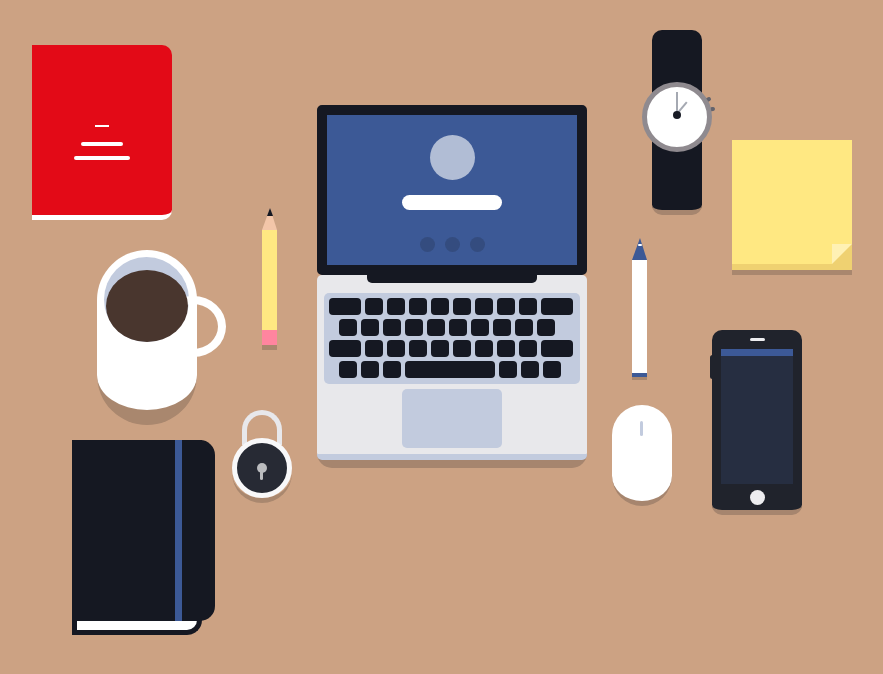
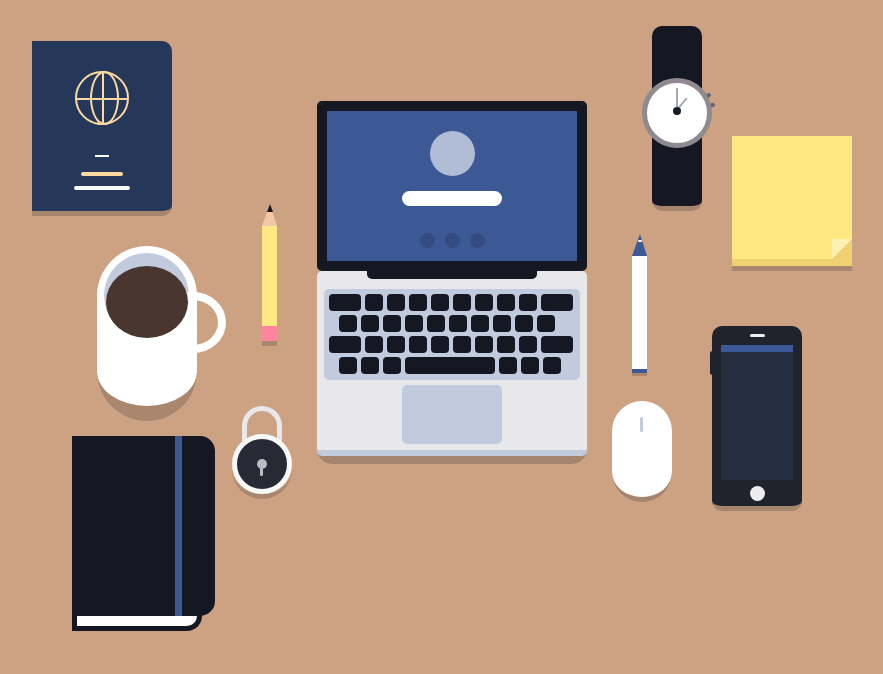
Before and after one commit to simplyhaffz/DilanOS, a plain HTML site: page index.html in a window 1280 px wide. Shown: the whole page, without its empty margins (158-1041 px from the left). Drawn offline with Linux system fonts and the light colour scheme.

Commit message:
Update index.html

```diff
--- a/index.html
+++ b/index.html
@@ -1,3 +1,4 @@
+
 <!DOCTYPE html>
 <html lang="en" >
 <head>
@@ -334,81 +335,61 @@ div{
 }
 
 
-.passbook {
-  background-color: #E30A17; /* Turkish flag red */
+.passbook{
+  background-color: #26385A;
   height: 170px;
   width: 140px;
   top: 15px;
   left: 0px;
   border-top-right-radius: 10px;
   border-bottom-right-radius: 10px;
-  border-bottom: 5px solid #FFFFFF; /* White border */
-  position: relative;
+  border-bottom: 5px solid #A6856E;
 }
-
-.passbook .symbol {
-  position: relative;
-  margin: 30px auto;
+.passbook .symbol{
+  border: 2px solid #FFDAA0;
   height: 50px;
   width: 50px;
+  border-radius: 50%;
+  margin: 30px auto;
 }
-
-.passbook .symbol .crescent {
-  position: absolute;
-  top: 10px;
-  left: 5px;
-  height: 30px;
-  width: 30px;
+.passbook .symbol .h_line{
+  width: 100%;
+  top: 50%;
+  border-top: 2px solid #FFDAA0;
+}
+.passbook .symbol .v_line{
+  height: 100%;
+  left: 50%;
+  border-right: 2px solid #FFDAA0;
+}
+.passbook .symbol .inner_circle{
+  height: 100%;
+  width: 50%;
   border-radius: 50%;
-  border: 4px solid #FFFFFF; /* Crescent outline */
-  background-color: #E30A17; /* Background to match passbook */
-  box-shadow: -10px 0 0 0 #E30A17; /* Inner circle to create the crescent */
+  border: 2px solid #FFDAA0;
+  left: 25%;
+  top: -2px;
 }
-
-.passbook .symbol .star {
-  position: absolute;
-  top: 5px;
-  left: 25px;
-  width: 14px;
-  height: 14px;
-  background-color: #FFFFFF; /* Star color */
-  clip-path: polygon(
-    50% 0%,
-    61% 35%,
-    98% 35%,
-    68% 57%,
-    79% 91%,
-    50% 70%,
-    21% 91%,
-    32% 57%,
-    2% 35%,
-    39% 35%
-  ); /* Star shape */
-}
-
-.passbook .details1 {
+.passbook .details1{
   height: 2px;
   width: 10%;
-  background-color: #FFFFFF; /* White details */
+  background-color: #F9FAFB;
   margin: 15px auto;
 }
-
-.passbook .details2 {
+.passbook .details2{
   height: 4px;
   width: 30%;
   border-radius: 5px;
-  background-color: #FFFFFF; /* White details */
+  background-color: #FFDAA0;
   margin: 10px auto;
 }
-
-.passbook .details3 {
+.passbook .details3{
   height: 4px;
   width: 40%;
   border-radius: 5px;
-  background-color: #FFFFFF; /* White details */
+  background-color: #F9FAFB;
   margin: 10px auto;
 }
-
 
 .diary{
   height: 190px;
```
